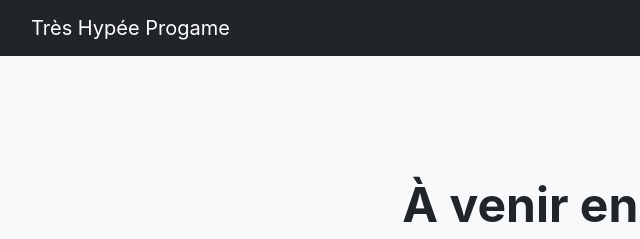
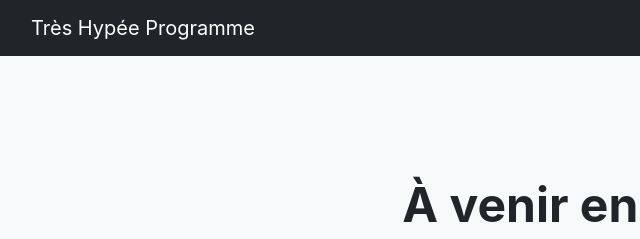
Before and after one commit to GaetanBordes/SPA, a website built with webpack: page public/index.html in a window 1280 px wide. Shown: the top 239 px of the page, 51-691 px from the left. Built offline with nearby package versions, Linux system fonts and the light colour scheme; no server answers; files whose address does not match are found by name.

Commit message:
correction v2

```diff
--- a/public/index.html
+++ b/public/index.html
@@ -16,7 +16,7 @@
     <!-- Navbar -->
     <nav class="navbar navbar-expand-lg navbar-dark bg-dark mb-4">
       <div class="container">
-        <a class="navbar-brand" href="#">Très Hypée Progame</a>
+        <a class="navbar-brand" href="#">Très Hypée Programme</a>
         <button
           class="navbar-toggler"
           type="button"
```
